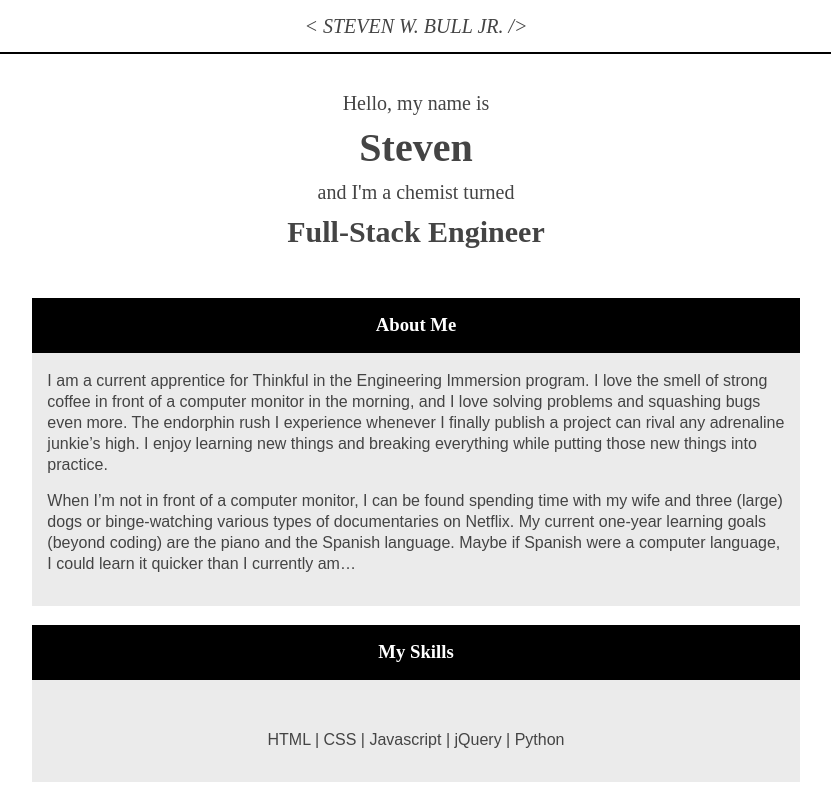
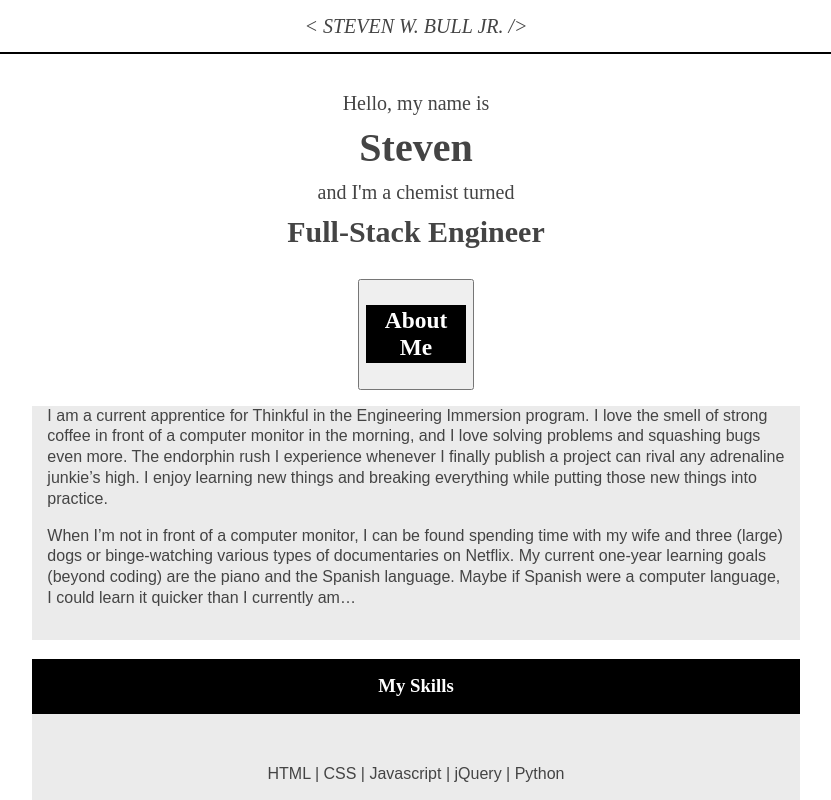
Before and after one commit to StevenWBull/portfolio, a React (Create React App) app: page / in a window 1280 px wide. Shown: the top 800 px of the page, without its empty margins (224-1055 px from the left). Built offline with nearby package versions, Linux system fonts and the light colour scheme; a web font is replaced by a local one.

Commit message:
begin react hooks usage and hooking up toggle

```diff
--- a/src/AboutMe/AboutMe.js
+++ b/src/AboutMe/AboutMe.js
@@ -3,7 +3,7 @@ import React from 'react';
 export default function AboutMe() {
   return (
     <section>
-      <h3>About Me</h3>
+      {/* <h3>About Me</h3> */}
       <div className="aboutMe">
         <p>
           I am a current apprentice for Thinkful in the Engineering Immersion program.
--- a/src/Accordion/Accordion.js
+++ b/src/Accordion/Accordion.js
@@ -1,17 +1,21 @@
-import React from 'react';
+import React, { useState } from 'react';
 import './Accordion.css';
 
-export default Accordion(props) {
+export default function Accordion({ component, ...props }) {
+  const [ setActive, setActiveState ] = useState('');
+
+  const toggleAccordion = () => {
+    setActiveState(setActive === '' ? 'active' : '')
+  }
+
+  const Component = component
   return (
     <div className='accordion__section'>
       <button className='accordion'>
-        <p className='accordion__title'>{props.title}</p>
+        <h3 className='accordion__title'>{props.title}</h3>
       </button>
       <div className='accordion__content'>
-        <div
-          className='accordion__text'
-          dangerouslySetInnerHTML={{ __html: props.content }}
-        />
+        <Component />
       </div>
     </div>
   )
--- a/src/App/App.js
+++ b/src/App/App.js
@@ -4,7 +4,8 @@ import Header from '../Header/Header';
 import Footer from '../Footer/Footer';
 import AboutMe from '../AboutMe/AboutMe';
 import Skills from '../Skills/Skills';
-import Projects from '../Projects/Projects'
+import Projects from '../Projects/Projects';
+import Accordion from '../Accordion/Accordion';
 import './App.css';
 
 function App() {
@@ -13,7 +14,7 @@ function App() {
     <Nav />
       <main>
         <Header />
-        <AboutMe />
+        <Accordion title='About Me' component={AboutMe} />
         <Skills />
         <Projects />
         <Footer />
```
